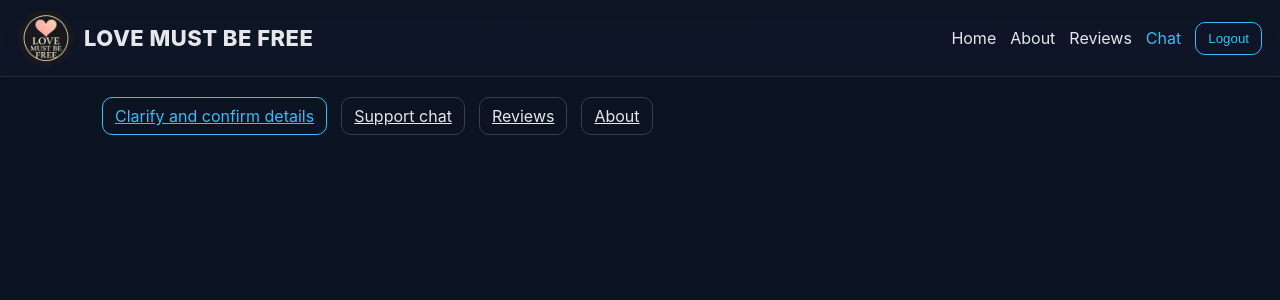
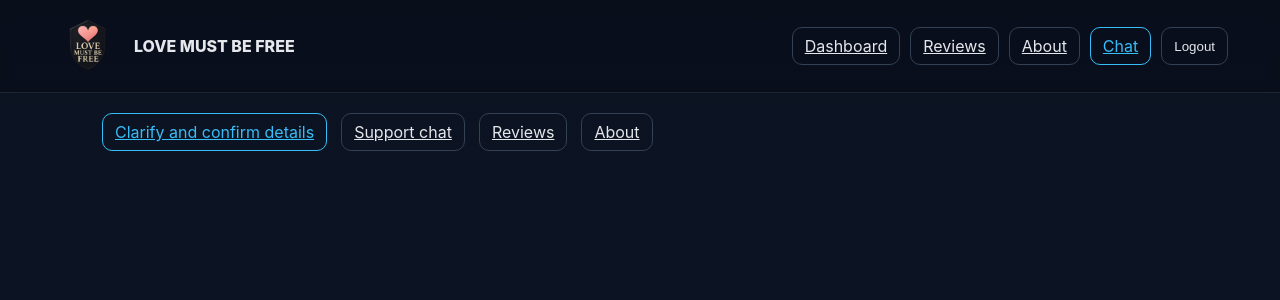
Before and after one commit to Jorgor-prog/LOVE_MUST_BE_FREE_v2, a Next.js app: page /dashboard in a window 1280 px wide. Shown: the top 300 px of the page. Built offline with nearby package versions, Linux system fonts and the light colour scheme; no server answers.

Commit message:
Update UserTopBar.tsx

```diff
--- a/components/UserTopBar.tsx
+++ b/components/UserTopBar.tsx
@@ -1,56 +1,58 @@
 'use client';
 
+import Link from 'next/link';
 import Image from 'next/image';
-import Link from 'next/link';
 import React, { useEffect, useState } from 'react';
 
-type Props = { compact?: boolean };
-
-export default function UserTopBar({ compact }: Props){
+export default function UserTopBar({ compact=false }:{compact?:boolean}){
   const [hasUnread, setHasUnread] = useState(false);
 
   useEffect(()=>{
     let stop=false;
-    async function check(){
+    const check = async ()=>{
       try{
-        const r = await fetch('/api/chat/inbox');
+        const r = await fetch('/api/chat/inbox', { cache:'no-store' });
         const j = await r.json();
         const latestId = j?.latestId || 0;
         const lastSeen = Number(localStorage.getItem('user_last_seen_msg_id')||'0');
         if(!stop) setHasUnread(latestId>lastSeen);
       }catch{}
-    }
+    };
     check();
-    const id = setInterval(check, 5000);
+    const id = setInterval(check, 8000);
     return ()=>{ stop=true; clearInterval(id); };
   },[]);
 
   async function logout(){
-    try{ await fetch('/api/auth/logout', { method:'POST' }); }catch{}
-    window.location.href = '/login';
+    await fetch('/api/auth/logout', { method:'POST' });
+    window.location.href='/login';
   }
 
   return (
     <div style={{
       position:'sticky', top:0, zIndex:20,
-      backdropFilter:'saturate(130%) blur(6px)',
-      background:'rgba(17,24,39,0.7)',
-      borderBottom:'1px solid #1f2937'
+      background:'rgba(10,14,23,0.62)', backdropFilter:'saturate(130%) blur(6px)',
+      borderBottom:'1px solid rgba(31,41,55,0.9)'
     }}>
-      <div style={{display:'flex', alignItems:'center', justifyContent:'space-between', padding: compact? '8px 14px' : '10px 18px'}}>
+      <div style={{maxWidth:1200, margin:'0 auto', display:'flex', alignItems:'center', gap:14, padding:'10px 12px'}}>
+        {/* крупный щит слева */}
         <div style={{display:'flex', alignItems:'center', gap:10}}>
-          <Image src="/images/Logo_2.webp" alt="logo" width={compact?40:56} height={compact?40:56} style={{borderRadius:'50%'}} />
-          <div style={{fontWeight:800, letterSpacing:0.5, color:'#e5e7eb', fontSize: compact?18:22}}>LOVE MUST BE FREE</div>
+          <Image src="/images/Logo_3.webp" alt="logo" width={compact?54:72} height={compact?54:72} style={{objectFit:'contain'}}/>
+          <span style={{fontWeight:800, color:'#e5e7eb'}}>LOVE MUST BE FREE</span>
         </div>
-        <nav style={{display:'flex', alignItems:'center', gap:14}}>
-          <Link href="/dashboard" style={{color:'#e5e7eb', opacity:1, textDecoration:'none'}}>Home</Link>
-          <Link href="/about" style={{color:'#e5e7eb', opacity:1, textDecoration:'none'}}>About</Link>
-          <Link href="/reviews" style={{color:'#e5e7eb', opacity:1, textDecoration:'none'}}>Reviews</Link>
-          <Link href="/chat" style={{position:'relative', color:'#38bdf8', textDecoration:'none'}}>Chat
-            {hasUnread && <span style={{position:'absolute', top:-4, right:-10, width:10, height:10, borderRadius:'50%', background:'#ef4444'}}/>}
+
+        <div style={{marginLeft:'auto', display:'flex', gap:10, flexWrap:'wrap'}}>
+          <Link className="btn" href="/dashboard">Dashboard</Link>
+          <Link className="btn" href="/reviews">Reviews</Link>
+          <Link className="btn" href="/about">About</Link>
+          <Link className="btn" href="/chat" style={{position:'relative', borderColor:'#38bdf8', color:'#38bdf8'}}>
+            Chat
+            {hasUnread && <span style={{
+              position:'absolute', top:-4, right:-6, width:10, height:10, borderRadius:'50%',
+              background:'#ef4444', boxShadow:'0 0 0 2px rgba(10,14,23,0.62)'}}/>}
           </Link>
-          <button onClick={logout} className="btn" style={{borderColor:'#38bdf8', color:'#38bdf8'}}>Logout</button>
-        </nav>
+          <button className="btn" onClick={logout}>Logout</button>
+        </div>
       </div>
     </div>
   );
```
